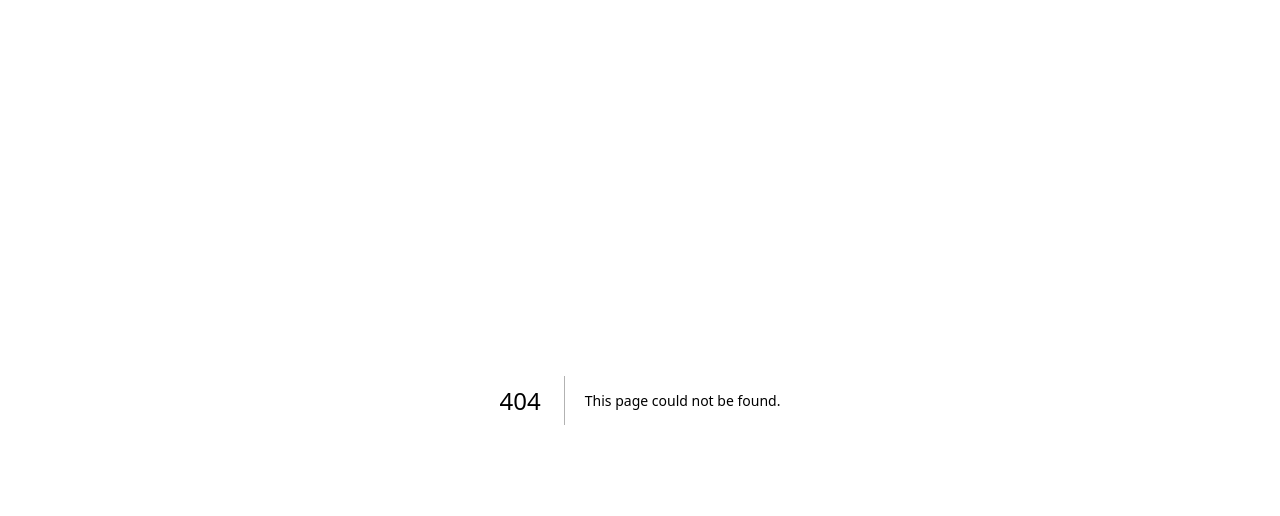
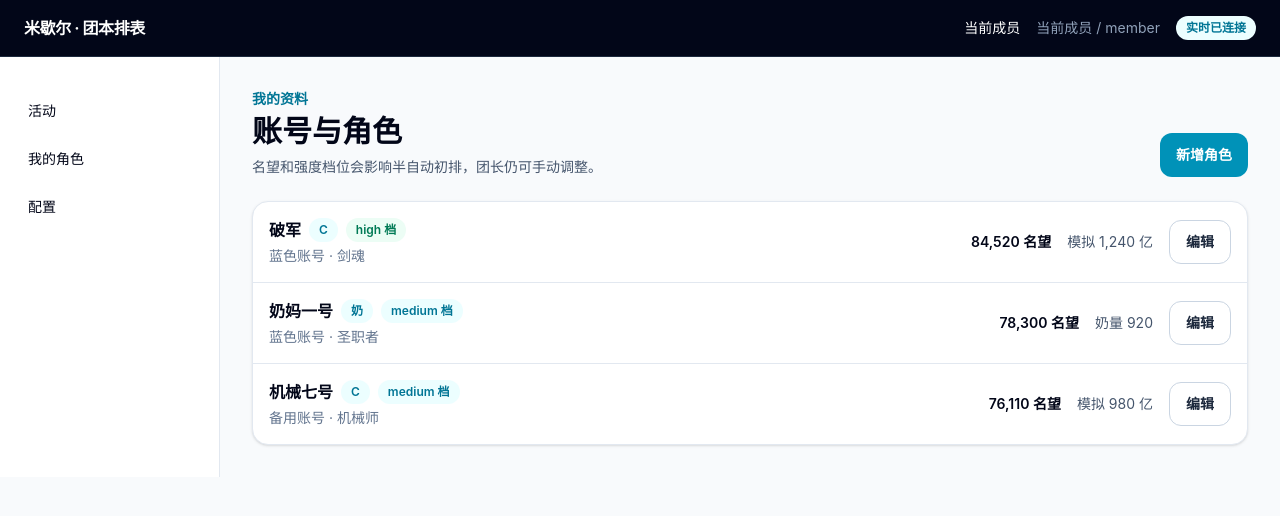
Before and after one commit to whitebluepants/dnf_raid_schedule, a Next.js app: page /roster in a window 1280 px wide. Before the commit this address had no page. Shown: the top 516 px of the page. Built offline with nearby package versions, Linux system fonts and the light colour scheme.

Commit message:
feat: add roster profile page and validation

```diff
--- /dev/null
+++ b/src/app/(app)/roster/page.tsx
@@ -0,0 +1,13 @@
+import { Badge } from "@/components/ui/badge";
+import { Button } from "@/components/ui/button";
+import { Card } from "@/components/ui/card";
+
+const characters = [
+  { name: "破军", account: "蓝色账号", className: "剑魂", role: "C", fame: 84_520, tier: "high", metric: "模拟 1,240 亿" },
+  { name: "奶妈一号", account: "蓝色账号", className: "圣职者", role: "奶", fame: 78_300, tier: "medium", metric: "奶量 920" },
+  { name: "机械七号", account: "备用账号", className: "机械师", role: "C", fame: 76_110, tier: "medium", metric: "模拟 980 亿" },
+];
+
+export default function RosterPage() {
+  return <div className="space-y-6"><section className="flex items-end justify-between gap-4"><div><p className="text-sm font-semibold text-cyan-700">我的资料</p><h1 className="mt-1 text-3xl font-bold">账号与角色</h1><p className="mt-2 text-sm text-slate-600">名望和强度档位会影响半自动初排，团长仍可手动调整。</p></div><Button className="bg-cyan-600 text-white">新增角色</Button></section><Card className="divide-y divide-slate-200">{characters.map((character) => <article key={character.name} className="flex flex-col gap-3 p-4 sm:flex-row sm:items-center sm:justify-between"><div><div className="flex items-center gap-2"><h2 className="font-bold">{character.name}</h2><Badge>{character.role}</Badge><Badge className={character.tier === "high" ? "bg-emerald-50 text-emerald-700" : "bg-amber-50 text-amber-700"}>{character.tier} 档</Badge></div><p className="mt-1 text-sm text-slate-500">{character.account} · {character.className}</p></div><div className="flex items-center gap-4 text-sm"><span className="font-semibold">{character.fame.toLocaleString()} 名望</span><span className="text-slate-600">{character.metric}</span><Button className="border border-slate-300 bg-white text-slate-800">编辑</Button></div></article>)}</Card></div>;
+}
--- /dev/null
+++ b/src/features/roster/schemas.ts
@@ -0,0 +1,17 @@
+import { z } from "zod";
+
+const base = z.object({
+  accountId: z.string().min(1, "请选择账号"),
+  name: z.string().trim().min(1, "请输入角色名").max(80, "角色名不能超过 80 个字符"),
+  className: z.string().trim().min(1, "请输入职业").max(80, "职业不能超过 80 个字符"),
+  fame: z.coerce.number().int().positive("名望必须为正数"),
+  strengthTier: z.enum(["high", "medium", "low"]),
+  notes: z.string().trim().max(500, "备注不能超过 500 个字符").optional(),
+});
+
+export const characterSchema = z.discriminatedUnion("role", [
+  base.extend({ role: z.literal("dealer"), damageScore: z.coerce.number().nonnegative("模拟伤害不能为负数").nullable().optional(), buffScore: z.null().optional() }),
+  base.extend({ role: z.literal("buffer"), buffScore: z.coerce.number().nonnegative("奶量不能为负数").nullable().optional(), damageScore: z.null().optional() }),
+]);
+
+export type CharacterInput = z.infer<typeof characterSchema>;
```
Also changed, not shown: 1 other file (tests, documents, lock files or other folders).
